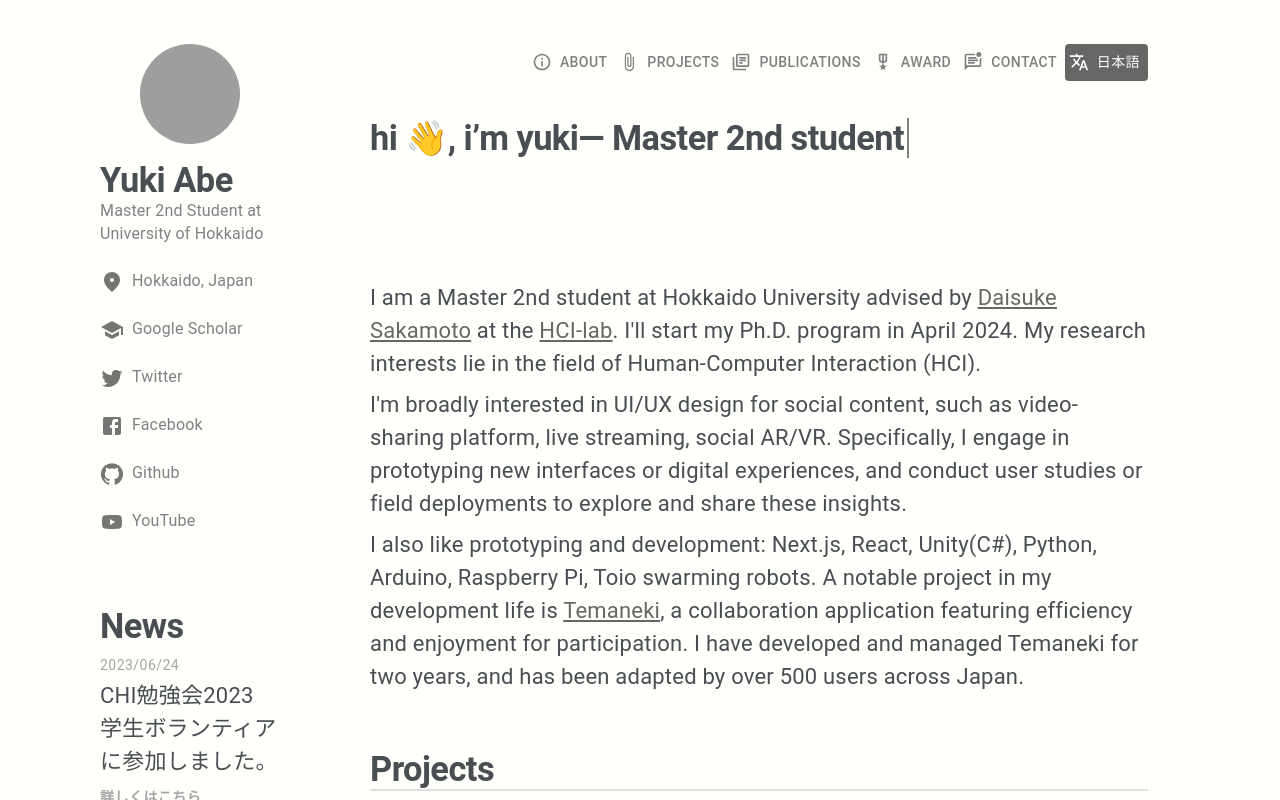
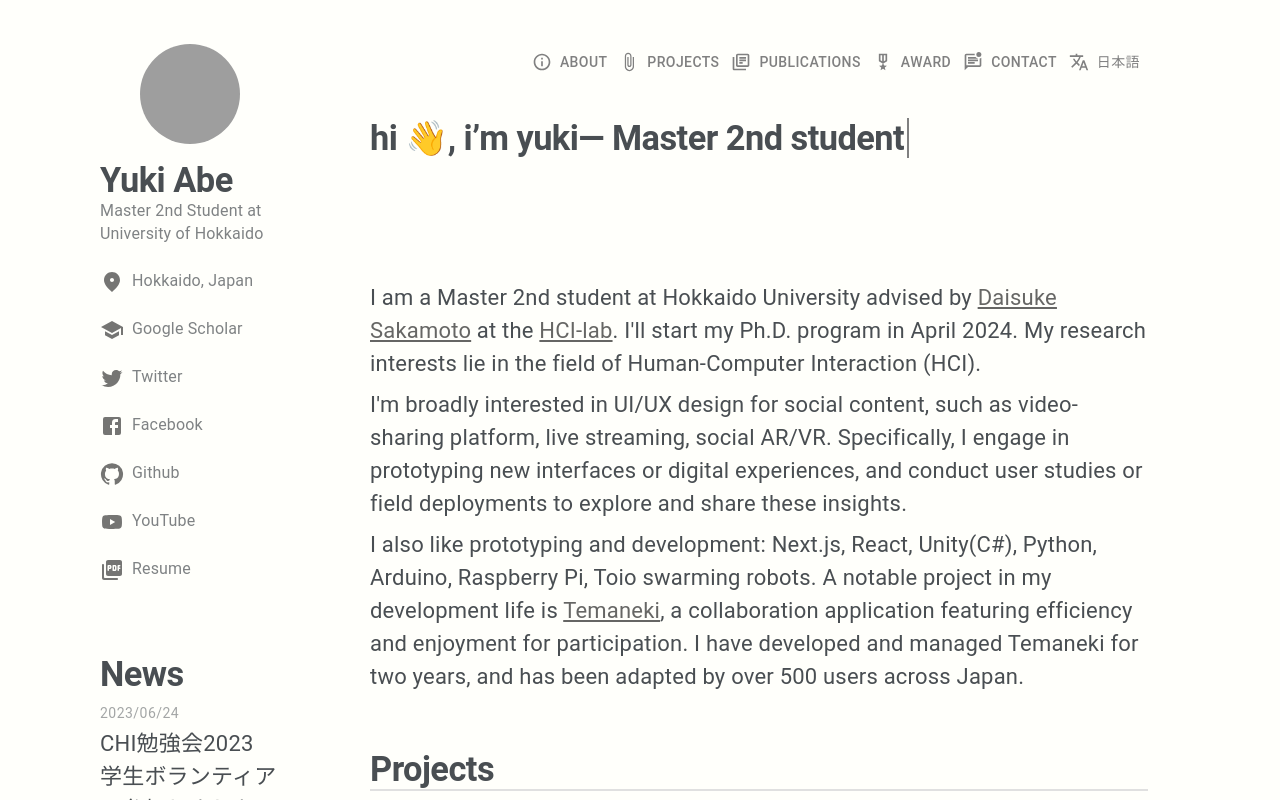
Before and after one commit to YuukiHnf/YuukiHnf.github.io, a Next.js app: page / in a window 1280 px wide. Shown: the top 800 px of the page. Built offline with nearby package versions, Linux system fonts and the light colour scheme; grey boxes are pictures that could not be loaded.

Commit message:
add resume

```diff
--- a/src/Fixed/Menus.tsx
+++ b/src/Fixed/Menus.tsx
@@ -98,14 +98,16 @@ const Menus = ({
         </Button>
         <Button
           startIcon={<TranslateIcon />}
-          sx={{
-            color: "white",
-            bgcolor: theme.palette.text.secondary,
-            ":hover": {
-              bgcolor: theme.palette.text.disabled,
-              color: "white",
-            },
-          }}
+          sx={{ color: "gray" }}
+          // sx={{
+          //   color: "white",
+          //   bgcolor: "#B3B3B3",
+          //   ":hover": {
+          //     bgcolor: theme.palette.text.disabled,
+          //     color: "white",
+          //   },
+          // }}
+          variant="text"
           onClick={() => {
             if (isEnglish) {
               router.push("/");
--- a/src/Views/Profile.tsx
+++ b/src/Views/Profile.tsx
@@ -21,6 +21,7 @@ import NewsDesktop from "src/CMS/News";
 import SubTitle from "@/components/Title/SubTitle";
 import News from "./News";
 import { BrowserView } from "react-device-detect";
+import PictureAsPdfRoundedIcon from "@mui/icons-material/PictureAsPdfRounded";
 
 type Props = {
   isEnglish?: boolean;
@@ -79,7 +80,11 @@ const Profile = ({ isEnglish = false }: Props) => {
       >
         <Grid item maxWidth={"180px"}>
           <ListItem
-            sx={{ pl: { xs: "8px", sm: "0px" }, pr: { xs: "8px" } }}
+            sx={{
+              pl: { xs: "8px", sm: "0px" },
+              pr: { xs: "8px" },
+              ":hover": { opacity: 0.4, cursor: "pointer" },
+            }}
             onClick={() =>
               router.push("https://maps.app.goo.gl/rQmx5A5Br5VGx4AY8")
             }
@@ -100,7 +105,11 @@ const Profile = ({ isEnglish = false }: Props) => {
         </Grid>
         <Grid item maxWidth={"180px"}>
           <ListItem
-            sx={{ pl: { xs: "8px", sm: "0px" }, pr: { xs: "8px" } }}
+            sx={{
+              pl: { xs: "8px", sm: "0px" },
+              pr: { xs: "8px" },
+              ":hover": { opacity: 0.4, cursor: "pointer" },
+            }}
             onClick={() =>
               router.push(
                 "https://scholar.google.com/citations?user=mh82RQkAAAAJ&hl=ja"
@@ -123,7 +132,11 @@ const Profile = ({ isEnglish = false }: Props) => {
         </Grid>
         <Grid item maxWidth={"180px"}>
           <ListItem
-            sx={{ pl: { xs: "8px", sm: "0px" }, pr: { xs: "8px" } }}
+            sx={{
+              pl: { xs: "8px", sm: "0px" },
+              pr: { xs: "8px" },
+              ":hover": { opacity: 0.4, cursor: "pointer" },
+            }}
             onClick={() => router.push("https://twitter.com/_yuukiAbe_")}
           >
             <ListItemIcon sx={{ minWidth: "32px" }}>
@@ -142,7 +155,11 @@ const Profile = ({ isEnglish = false }: Props) => {
         </Grid>
         <Grid item maxWidth={"180px"}>
           <ListItem
-            sx={{ pl: { xs: "8px", sm: "0px" }, pr: { xs: "8px" } }}
+            sx={{
+              pl: { xs: "8px", sm: "0px" },
+              pr: { xs: "8px" },
+              ":hover": { opacity: 0.4, cursor: "pointer" },
+            }}
             onClick={() =>
               router.push(
                 "https://www.facebook.com/profile.php?id=100043165429456"
@@ -165,11 +182,19 @@ const Profile = ({ isEnglish = false }: Props) => {
         </Grid>
         <Grid item maxWidth={"180px"}>
           <ListItem
-            sx={{ pl: { xs: "8px", sm: "0px" }, pr: { xs: "8px" } }}
+            sx={{
+              pl: { xs: "8px", sm: "0px" },
+              pr: { xs: "8px" },
+              ":hover": { opacity: 0.4, cursor: "pointer" },
+            }}
             onClick={() => router.push("https://github.com/YuukiHnf")}
           >
             <ListItemIcon sx={{ minWidth: "32px" }}>
-              <GitHubIcon sx={{ fontSize: { xs: "32px", sm: "24px" } }} />
+              <GitHubIcon
+                sx={{
+                  fontSize: { xs: "32px", sm: "24px" },
+                }}
+              />
             </ListItemIcon>
             <Typography
               display={{
@@ -184,7 +209,11 @@ const Profile = ({ isEnglish = false }: Props) => {
         </Grid>
         <Grid item maxWidth={"180px"}>
           <ListItem
-            sx={{ pl: { xs: "8px", sm: "0px" }, pr: { xs: "8px" } }}
+            sx={{
+              pl: { xs: "8px", sm: "0px" },
+              pr: { xs: "8px" },
+              ":hover": { opacity: 0.4, cursor: "pointer" },
+            }}
             onClick={() =>
               router.push(
                 "https://www.youtube.com/channel/UCtFice-6qXjMEUd0IL5EBQw"
@@ -205,6 +234,31 @@ const Profile = ({ isEnglish = false }: Props) => {
             </Typography>
           </ListItem>
         </Grid>
+        <Grid item maxWidth={"180px"}>
+          <ListItem
+            sx={{
+              pl: { xs: "8px", sm: "0px" },
+              pr: { xs: "8px" },
+              ":hover": { opacity: 0.4, cursor: "pointer" },
+            }}
+            onClick={() => router.push("/resume.pdf")}
+          >
+            <ListItemIcon sx={{ minWidth: "32px" }}>
+              <PictureAsPdfRoundedIcon
+                sx={{ fontSize: { xs: "32px", sm: "24px" } }}
+              />
+            </ListItemIcon>
+            <Typography
+              display={{
+                xs: "none",
+                sm: "block",
+              }}
+              variant="body2"
+            >
+              Resume
+            </Typography>
+          </ListItem>
+        </Grid>
         {!isEnglish && (
           <Grid
             item
```
Also changed, not shown: 2 other files (tests, documents, lock files or other folders).
